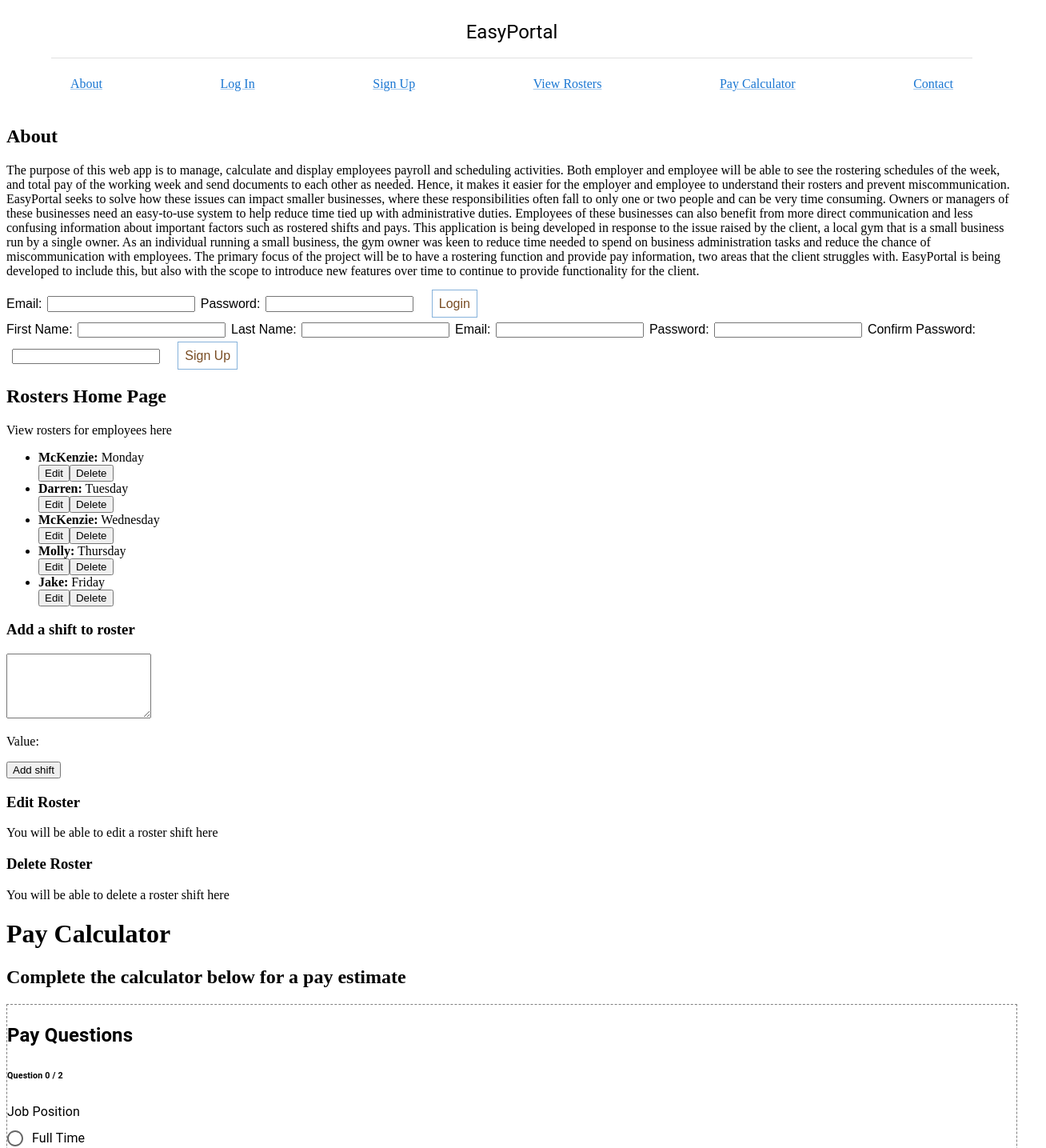
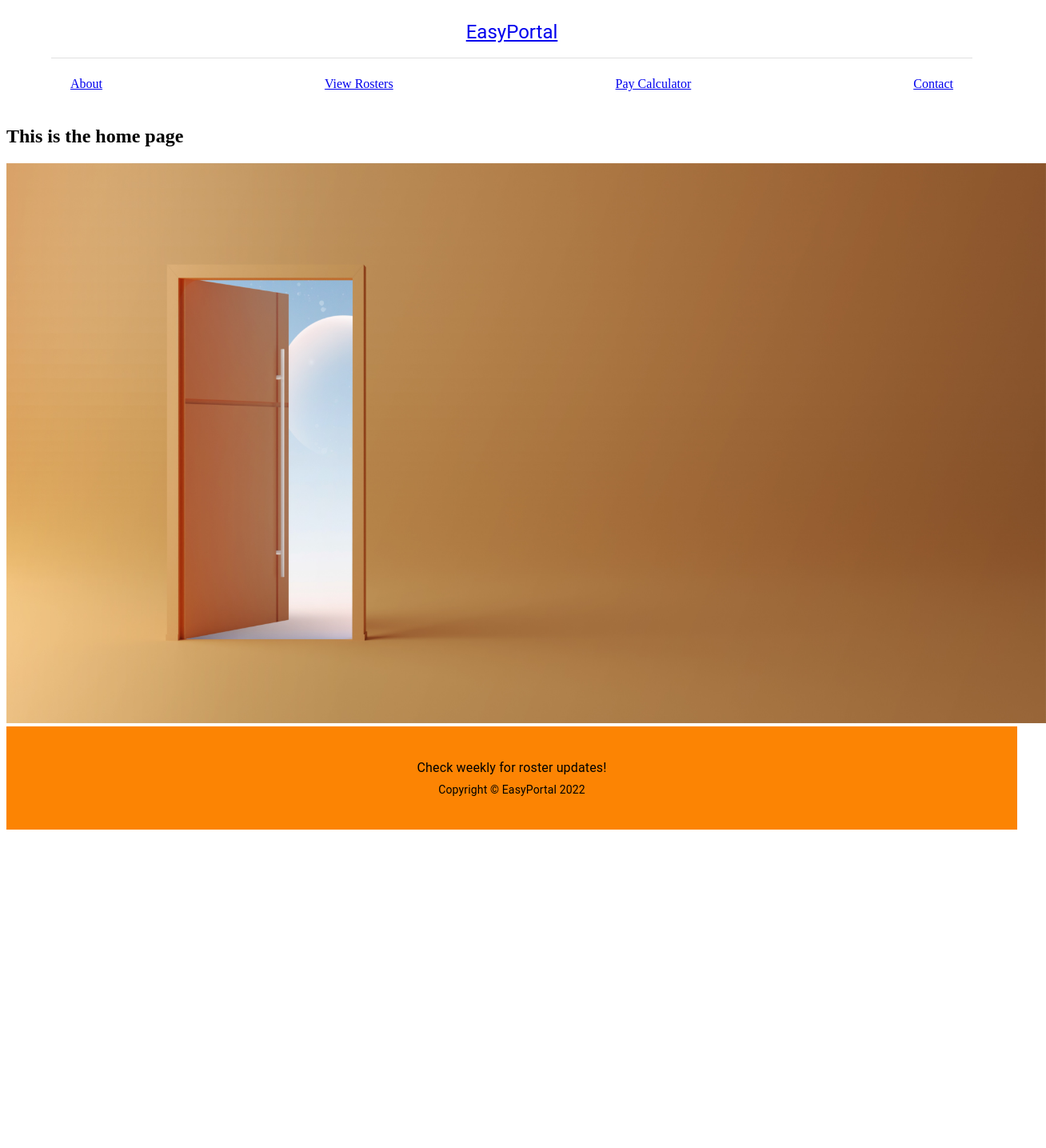
Before and after one commit to EasyPortal-Business-Management-System/EasyPortal-Client, a React (Create React App) app: page / in a window 1280 px wide. Shown: the top 1435 px of the page at 80% size, 1308 px wide, since content can reach past the window. After the commit the page ends 1045 px from the top, so only its background shows below. Built offline with nearby package versions, Linux system fonts and the light colour scheme.

Commit message:
links updated to routes in nav bar, homepage added

```diff
--- a/src/App.js
+++ b/src/App.js
@@ -1,46 +1,35 @@
 import { React, useEffect, useState } from 'react';
-import LogIn from './components/LogIn';
-import SignUp from "./components/Register";
 import About from "./components/About";
 import Rosters from './components/Rosters';
-import EditRoster from './components/EditRoster';
-import DeleteRoster from './components/DeleteRoster';
-// import Header from "./components/Header";
+import SimpleHome from "./components/SimpleHome";
 import Footer from "./components/Footer";
 import PayCalc from './components/PayCalc';
 import Contact from './components/Contact';
 import { Container } from "@mui/material";
 import Nav from "./components/Nav";
+import { Route, Routes } from "react-router-dom";
 
 const sections = [
   {
     title: "About",
-    url:"#about",
-  },
-  {
-    title: "Log In",
-    url:"#login",
-  },
-  {
-    title: "Sign Up",
-    url:"#register",
+    url:"/about",
   },
   {
     title: "View Rosters",
-    url:"#viewrosters",
+    url:"/viewrosters",
   },
   {
     title: "Pay Calculator",
-    url:"#paycalc",
+    url:"/paycalc",
   },
   {
     title: "Contact",
-    url:"#contact",
+    url:"/contact",
   }
 ]
 
 function LoadingPage() {
-  return(<h1>Loading EasyPortal...</h1>);
+  return(<h1>Launching EasyPortal...</h1>);
 }
 
 function MainPage() {
@@ -51,15 +40,15 @@ function MainPage() {
           sections={sections}>
           </Nav>
         </Container>
-            {/* <Header /> */}
-            <About />
-            <LogIn />
-            <SignUp />
-            <Rosters />
-            <EditRoster />
-            <DeleteRoster />
-            <PayCalc />
-            <Contact />
+        <Routes>
+          <Route path="/" element={<SimpleHome />} />
+          <Route path="/about" element={<About />} />
+          <Route path="/viewrosters" element={<Rosters />} />
+          <Route path="/paycalc" element={<PayCalc />} />
+          <Route path="/contact" element={<Contact />} />
+          <Route path="/about" element={<About />} />
+          <Route path="/about" element={<About />} />
+        </Routes>
             <Footer title={"Check weekly for roster updates!"}/>
       </div>
     );
--- a/src/components/Nav.js
+++ b/src/components/Nav.js
@@ -1,5 +1,6 @@
 import React from "react";
-import { Toolbar, Typography, Link } from "@mui/material";
+import { Toolbar, Typography } from "@mui/material";
+import { Link } from "react-router-dom";
 
 
 
@@ -15,7 +16,7 @@ function Nav(props) {
                 align="center"
                 noWrap
                 sx={{ flex: 1 }}>
-                    {title}
+                   <Link to="/">{title}</Link>
                 </Typography>
             </Toolbar>
             <Toolbar
@@ -23,7 +24,7 @@ function Nav(props) {
             varient="dense"
             sx={{justifyContent: 'space-between', overflowX:'auto'}}>
                 {sections.map((section) => (
-                    <Link href={section.url}>
+                    <Link to={section.url}>
                         {section.title}
                     </Link>
                 ))}
--- a/src/components/SimpleHome.js
+++ b/src/components/SimpleHome.js
@@ -1,59 +1,14 @@
-import React from 'react';
+import React from "react";
 
-const SimpleHome = () => {
-    return(
-        <div>
-            <header>
-                <h1>EasyPortal</h1>
-                <h2>A Business Management System for Small Business</h2>
-                <nav>
-                    <li><a href="#about">About</a></li>
-                    <li><a href="#login">Log In</a></li>
-                    <li><a href="#register">Sign Up</a></li>
-                    <li><a href="#viewrosters">View Rosters</a></li>
-                    <li><a href="#addroster">Add Roster</a></li>
-                    <li><a href="#editroster">Edit Roster</a></li>
-                    <li><a href="#deleteroster">Delete Roster</a></li>
-                </nav>
-            </header>
-            <h3>About</h3>
-            <section id="#about">
-                <div>
-
-                </div>
-            </section>
-            <h3>Log In</h3>
-            <section id="#login">
-                <div>
-
-                </div>
-            </section>
-            <h3>Sign Up</h3>
-            <section id="#register">
-                <div>
-
-                </div>
-            </section>
-            <h3>New Roster</h3>
-            <section id="#addroster">
-                <div>
-
-                </div>
-            </section>
-            <h3>Edit Roster</h3>
-            <section id="#editroster">
-                <div>
-
-                </div>
-            </section>
-            <h3>Delete Roster</h3>
-            <section id="#deleteroster">
-                <div>
-
-                </div>
-            </section>
-        </div>
+const Home = () => {
+    return (
+        <section id="home">
+            <div>
+                <h1>This is the home page</h1>
+                <img src="../images/opendoor.jpg" alt="door opening" height={700} width={1300}></img>
+            </div>
+        </section>
     )
 }
 
-export default SimpleHome
+export default Home;
--- a/src/index.js
+++ b/src/index.js
@@ -1,5 +1,13 @@
 import React from 'react';
-import ReactDOM from 'react-dom';
+import ReactDOM from 'react-dom/client';
 import App from './App';
+import { BrowserRouter } from "react-router-dom";
 
-ReactDOM.render(<App />, document.getElementById('root'));
+const root = ReactDOM.createRoot(document.getElementById('root'));
+root.render(
+  <React.StrictMode>
+     <BrowserRouter>
+    <App />
+  </BrowserRouter>
+  </React.StrictMode>
+);
```
Also changed, not shown: public/images/opendoor.jpg (added).
